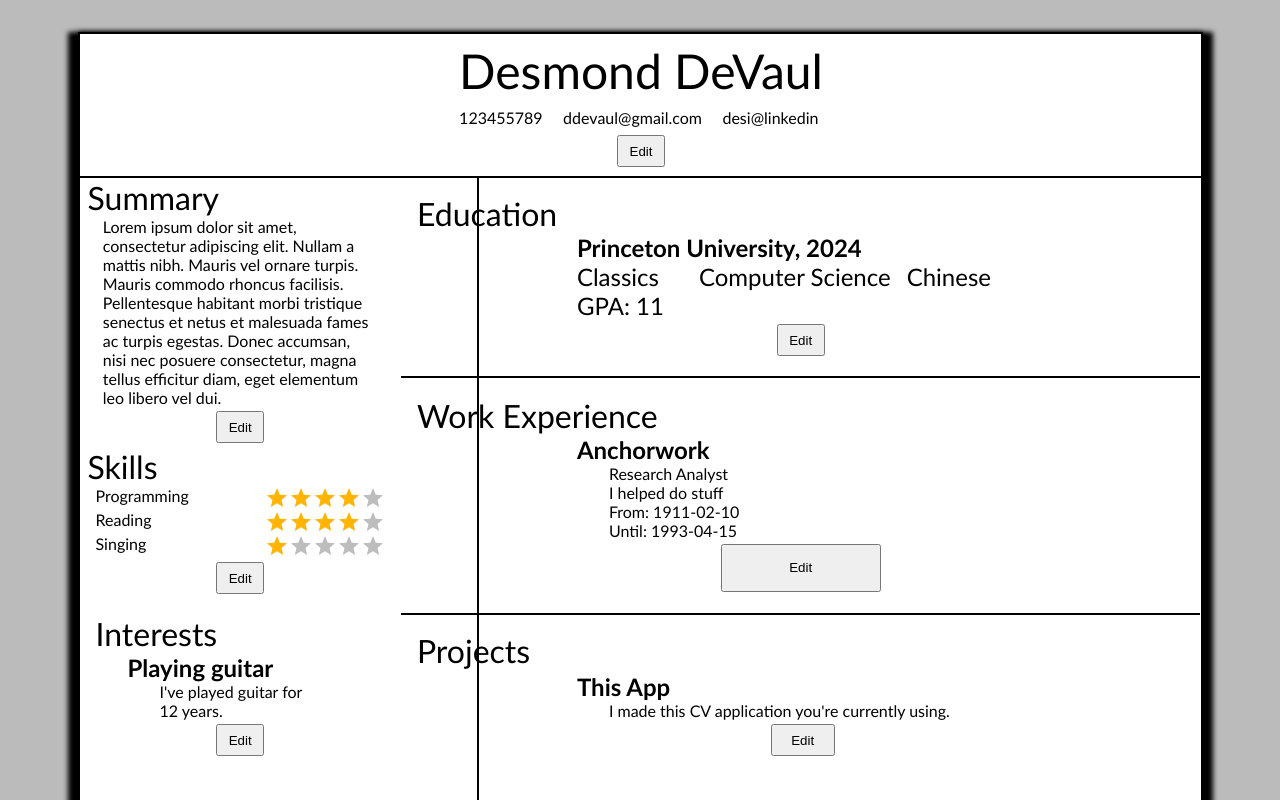
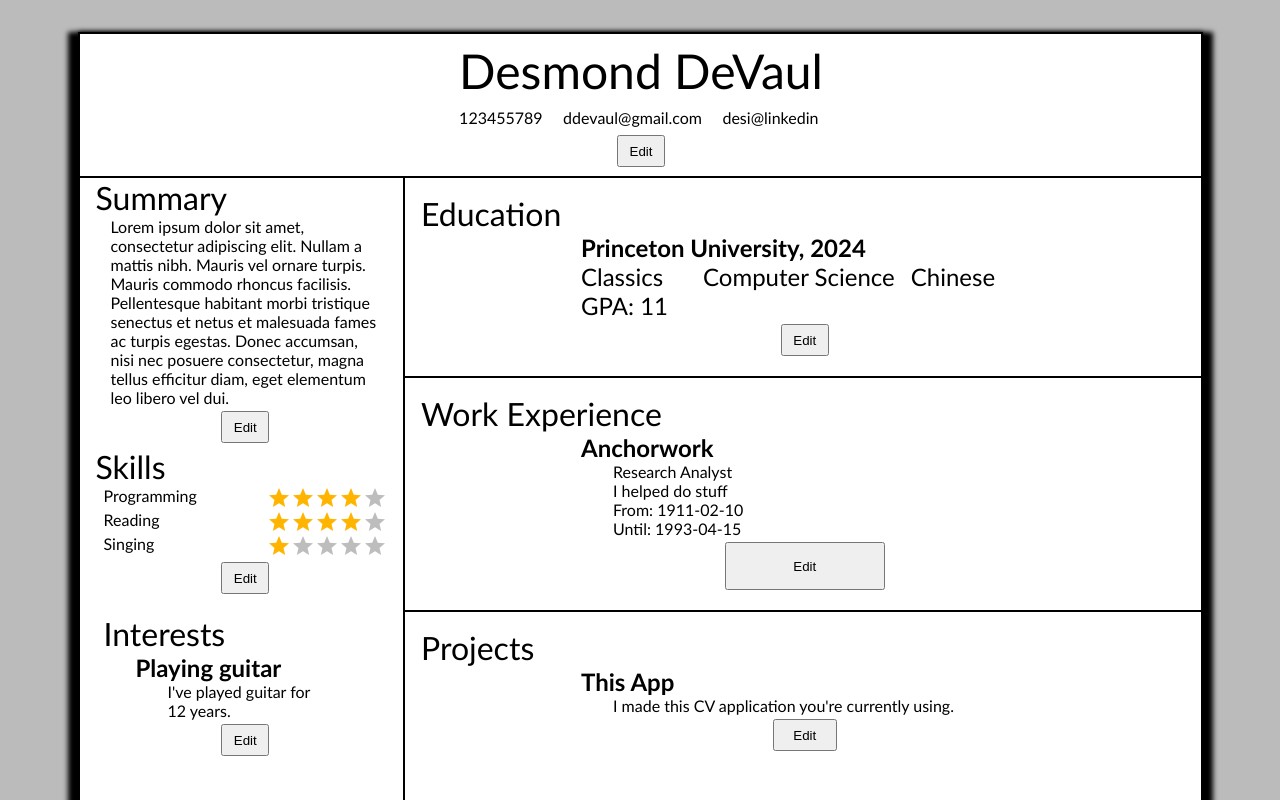
Before and after one commit to ddevaul/cv-application, a React (Create React App) app: page / in a window 1280 px wide. Shown: the top 800 px of the page. Built offline with nearby package versions, Linux system fonts and the light colour scheme.

Commit message:
Added two different divs to hold the left and right contents of the page.

```diff
--- a/src/App.css
+++ b/src/App.css
@@ -8,43 +8,27 @@
 .App-container{
   margin: 0 auto;
   width: 1125px;
-  display: grid;
-/* could make the left hand side its own flex-direction: column div */
-  grid-template-areas:
-  "contact contact"
-  "container  education"
-  "container work"
-  "container projects";
-  grid-template-columns: 2fr 5fr;
-}
-
-.contact{
- grid-area: contact;
-}
-
-.work{
-  grid-area: work;
-}
-
-.projects{
-  grid-area: projects;
-}
-
-.container{
-  grid-area: container;
   display: flex;
   flex-direction: column;
 }
+.info {
+  display: grid;
+  grid-template-areas: "container-l container-r";
+  grid-template-columns: 2fr 5fr;
+}
+.container-l{
+  grid-area: container-l;
+  display: flex;
+  flex-direction: column;
+  justify-content: flex-start;
+  height: calc(1500px - 9rem);
+  border-right: 2px solid black;
+}
 
-.education{
-  grid-area: education;
- }
-
- .line {
-   position: absolute;
-   height: calc(1500px - 9rem);
-   width: 2px;
-   background-color: black;
-   left: 477px;
-   top: 11rem;
- }
+.container-r{
+  grid-area: container-r;
+  display: flex;
+  flex-direction: column;
+  justify-content: flex-start;
+  height: calc(1500px - 10rem);
+}
--- a/src/App.js
+++ b/src/App.js
@@ -7,26 +7,23 @@ import Summary from './components/Summary.js'
 import Skills from './components/Skills.js'
 import Interests from './components/Interests.js'
 
-
-
-
-
-
-
 function App() {
   return (
     <div className="page">
       <div className="App-container">
         <ContactInfo className="contact"/>
-        <Education className="education"/>
-        <div className="container">
-          <Summary></Summary>
-          <Skills className="skills"/>
-          <Interests></Interests>
+        <div className="info">
+          <div className="container-r">
+            <Education className="education"/>
+            <WorkExperience className="work"/>
+            <Projects className="projects"/>
+          </div>
+          <div className="container-l">
+            <Summary></Summary>
+            <Skills className="skills"/>
+            <Interests></Interests>
+          </div>
         </div>
-        <WorkExperience className="work"/>
-        <Projects className="projects"/>
-        <div className="line"></div>
       </div>
     </div>
 
```
Also changed, not shown: 1 other file (tests, documents, lock files or other folders).
